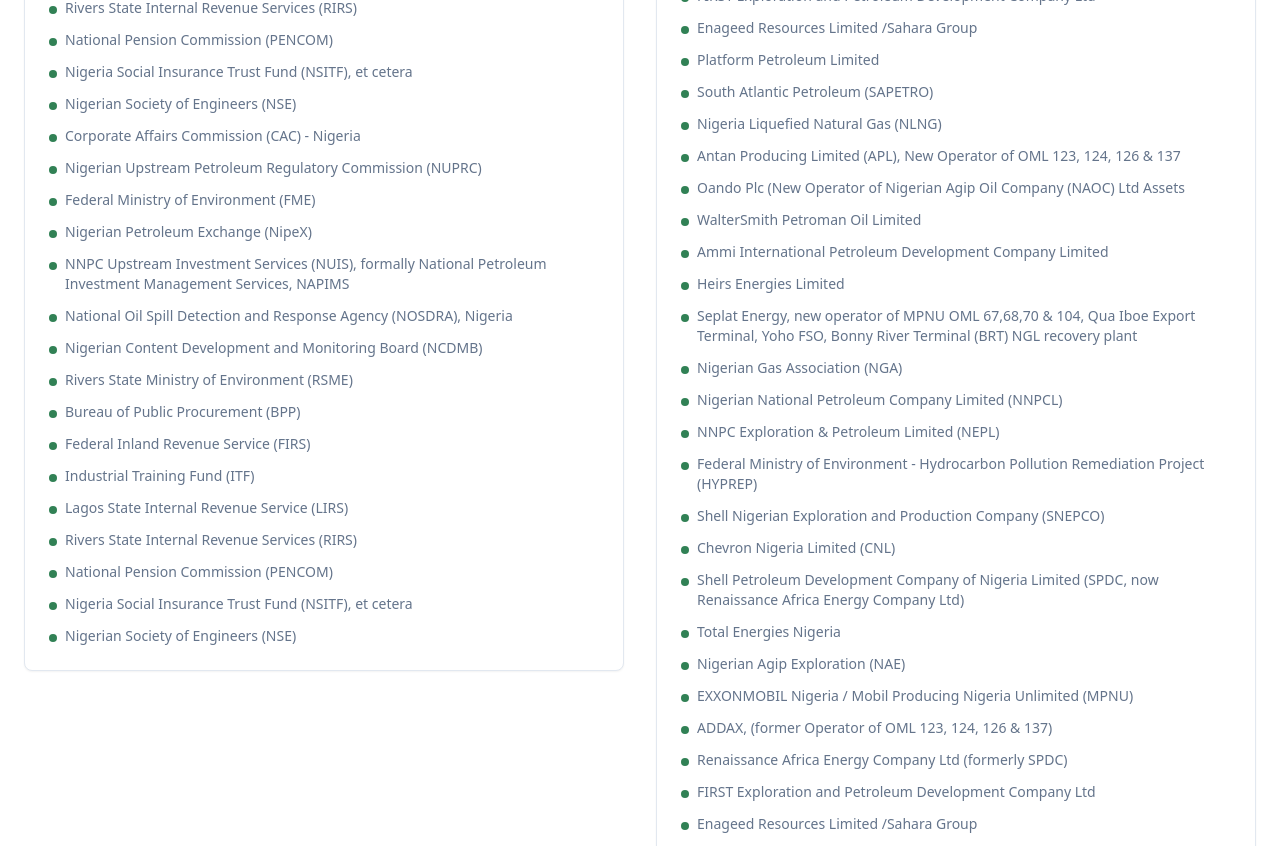
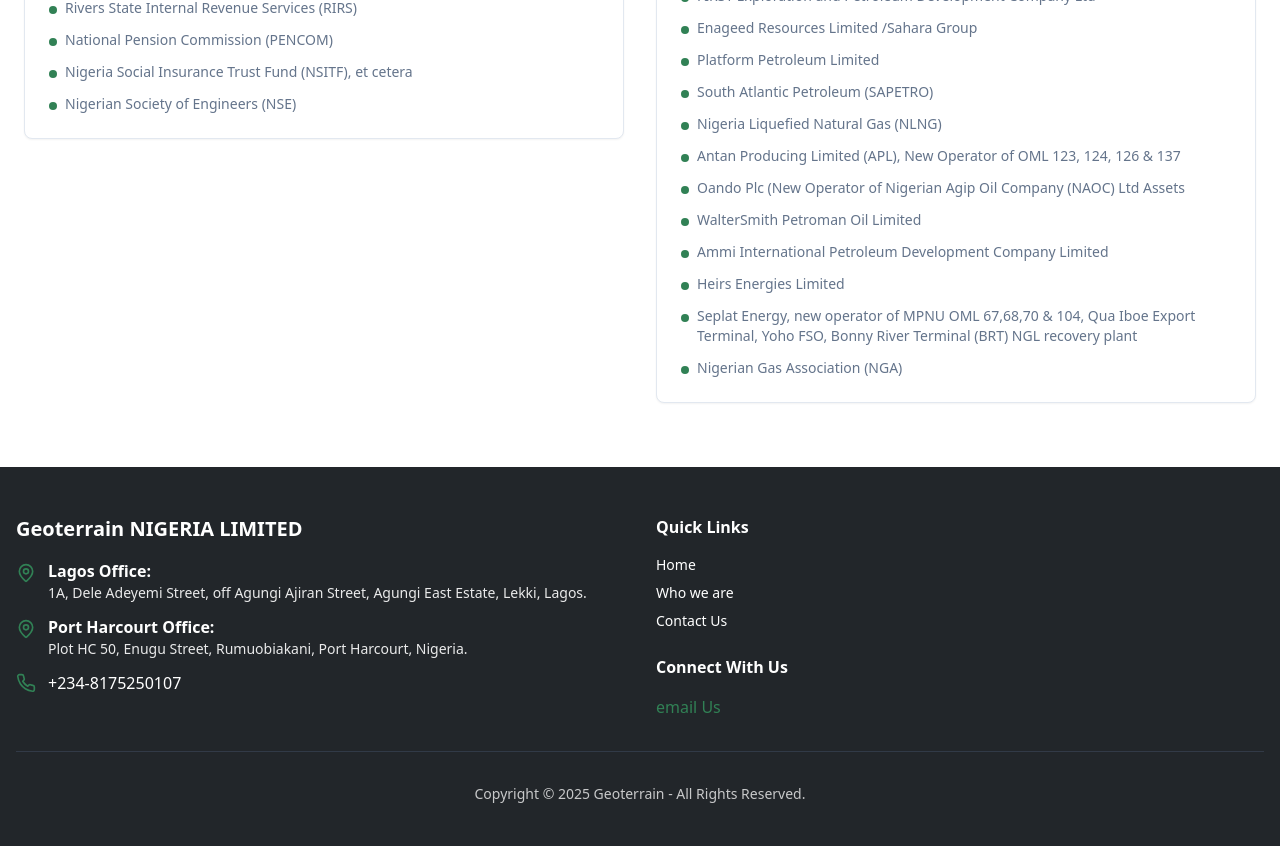
Before and after one commit to iszyeffiong/king5434-10, a React (Vite) app: page /licensing-info in a window 1280 px wide. Shown: the part 1600-2446 px from the top of the page. Built offline with nearby package versions, Linux system fonts and the light colour scheme.

Commit message:
Reverted to commit 554e16f4f6a68e0f407cd23c916a2e91ede5f1a5

```diff
--- a/src/pages/LicensingInfo.tsx
+++ b/src/pages/LicensingInfo.tsx
@@ -31,51 +31,10 @@ const LicensingInfo = () => {
     "Rivers State Internal Revenue Services (RIRS)",
     "National Pension Commission (PENCOM)",
     "Nigeria Social Insurance Trust Fund (NSITF), et cetera",
-    "Nigerian Society of Engineers (NSE)",
-    // Additional licensing organizations
-    "Corporate Affairs Commission (CAC) - Nigeria",
-    "Nigerian Upstream Petroleum Regulatory Commission (NUPRC)",
-    "Federal Ministry of Environment (FME)",
-    "Nigerian Petroleum Exchange (NipeX)",
-    "NNPC Upstream Investment Services (NUIS), formally National Petroleum Investment Management Services, NAPIMS",
-    "National Oil Spill Detection and Response Agency (NOSDRA), Nigeria",
-    "Nigerian Content Development and Monitoring Board (NCDMB)",
-    "Rivers State Ministry of Environment (RSME)",
-    "Bureau of Public Procurement (BPP)",
-    "Federal Inland Revenue Service (FIRS)",
-    "Industrial Training Fund (ITF)",
-    "Lagos State Internal Revenue Service (LIRS)",
-    "Rivers State Internal Revenue Services (RIRS)",
-    "National Pension Commission (PENCOM)",
-    "Nigeria Social Insurance Trust Fund (NSITF), et cetera",
     "Nigerian Society of Engineers (NSE)"
   ];
 
   const registeredWith = [
-    "Nigerian National Petroleum Company Limited (NNPCL)",
-    "NNPC Exploration & Petroleum Limited (NEPL)",
-    "Federal Ministry of Environment - Hydrocarbon Pollution Remediation Project (HYPREP)",
-    "Shell Nigerian Exploration and Production Company (SNEPCO)",
-    "Chevron Nigeria Limited (CNL)",
-    "Shell Petroleum Development Company of Nigeria Limited (SPDC, now Renaissance Africa Energy Company Ltd)",
-    "Total Energies Nigeria",
-    "Nigerian Agip Exploration (NAE)",
-    "EXXONMOBIL Nigeria / Mobil Producing Nigeria Unlimited (MPNU)",
-    "ADDAX, (former Operator of OML 123, 124, 126 & 137)",
-    "Renaissance Africa Energy Company Ltd (formerly SPDC)",
-    "FIRST Exploration and Petroleum Development Company Ltd",
-    "Enageed Resources Limited /Sahara Group",
-    "Platform Petroleum Limited",
-    "South Atlantic Petroleum (SAPETRO)",
-    "Nigeria Liquefied Natural Gas (NLNG)",
-    "Antan Producing Limited (APL), New Operator of OML 123, 124, 126 & 137",
-    "Oando Plc (New Operator of Nigerian Agip Oil Company (NAOC) Ltd Assets",
-    "WalterSmith Petroman Oil Limited",
-    "Ammi International Petroleum Development Company Limited",
-    "Heirs Energies Limited",
-    "Seplat Energy, new operator of MPNU OML 67,68,70 & 104, Qua Iboe Export Terminal, Yoho FSO, Bonny River Terminal (BRT) NGL recovery plant",
-    "Nigerian Gas Association (NGA)",
-    // Additional registrations
     "Nigerian National Petroleum Company Limited (NNPCL)",
     "NNPC Exploration & Petroleum Limited (NEPL)",
     "Federal Ministry of Environment - Hydrocarbon Pollution Remediation Project (HYPREP)",
```
